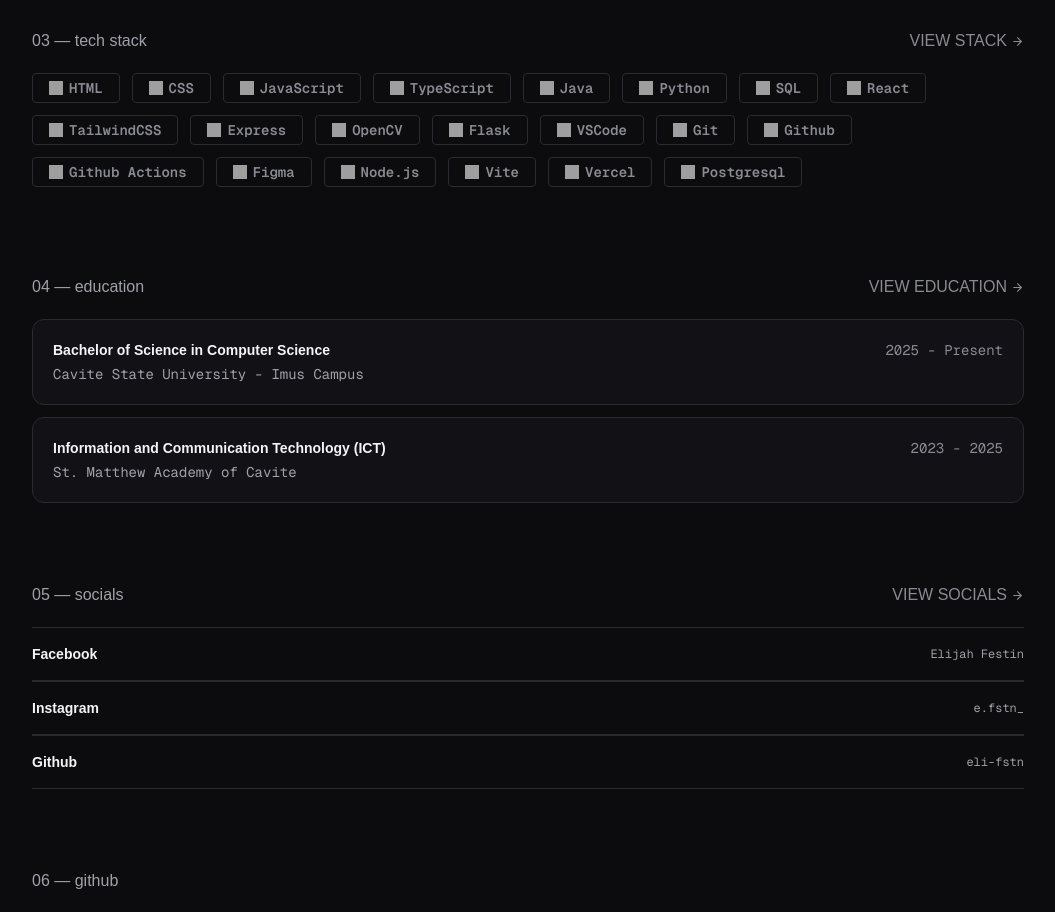
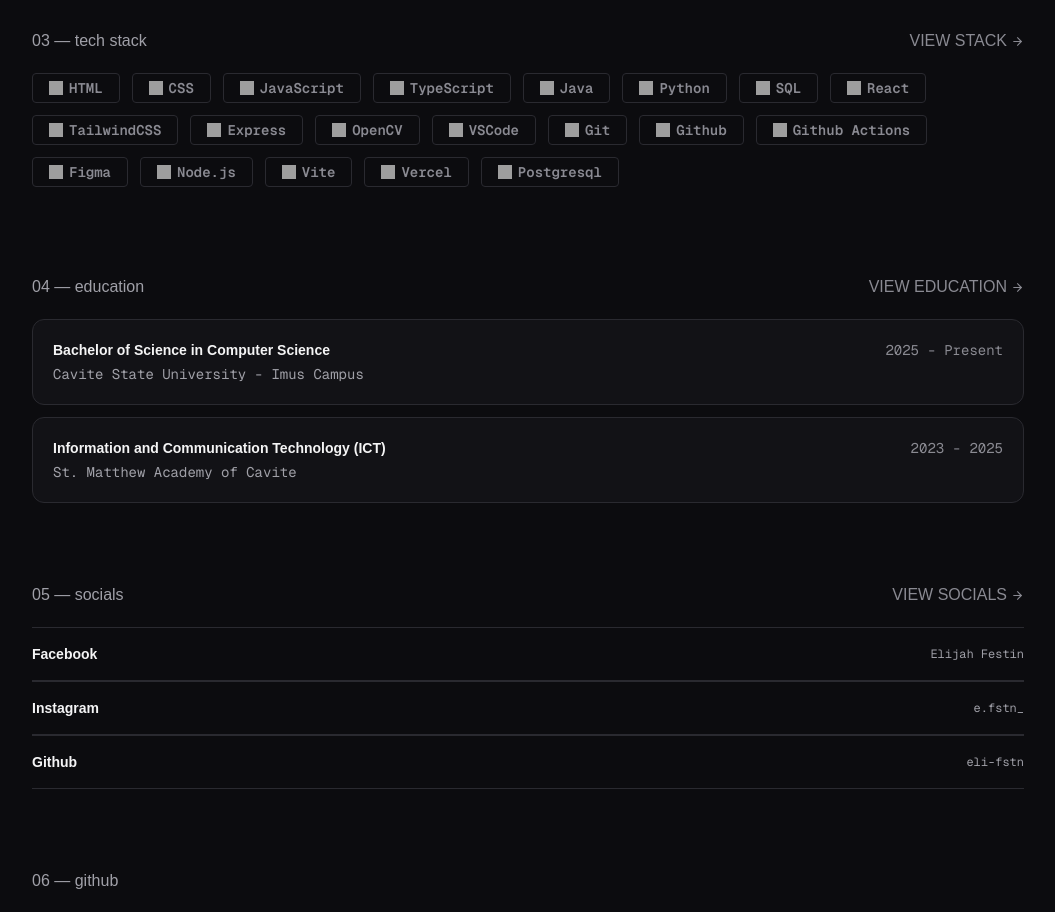
Before and after one commit to eli-fstn/portfolio, a React (Vite) app: page / in a window 1280 px wide. Shown: the part 900-1812 px from the top of the page, without its empty margins (112-1167 px from the left). Built offline with nearby package versions, Linux system fonts and the light colour scheme; grey boxes are pictures that could not be loaded; a web font is replaced by a local one.

Commit message:
chore: removed a stack

```diff
--- a/src/data/portfolio.ts
+++ b/src/data/portfolio.ts
@@ -8,7 +8,7 @@ export interface TechStack {
 
 const techStack: TechStack = {
   languages: ["HTML", "CSS", "JavaScript", "TypeScript", "Java", "Python", "SQL"],
-  frameworks: ["React", "TailwindCSS", "Express", "OpenCV", "Flask"],
+  frameworks: ["React", "TailwindCSS", "Express", "OpenCV"],
   tools: ["VSCode", "Git", "Github", "Github Actions", "Figma", "Node.js", "Vite", "Vercel", "Postgresql"],
   currentLearning: ["PostgreSQL", "Express", "React", "Typescript", "SQL"],
 };
@@ -25,7 +25,6 @@ export const techLogos: Record<string, string> = {
   tailwindcss: "https://cdn.simpleicons.org/tailwindcss",
   express: "https://cdn.jsdelivr.net/gh/devicons/devicon@latest/icons/express/express-original.svg",
   opencv: "https://cdn.simpleicons.org/opencv",
-  flask: "https://cdn.simpleicons.org/flask",
   vscode: "https://cdn.jsdelivr.net/gh/devicons/devicon@latest/icons/vscode/vscode-original.svg",
   git: "https://cdn.simpleicons.org/git",
   github: "https://cdn.simpleicons.org/github",
```
